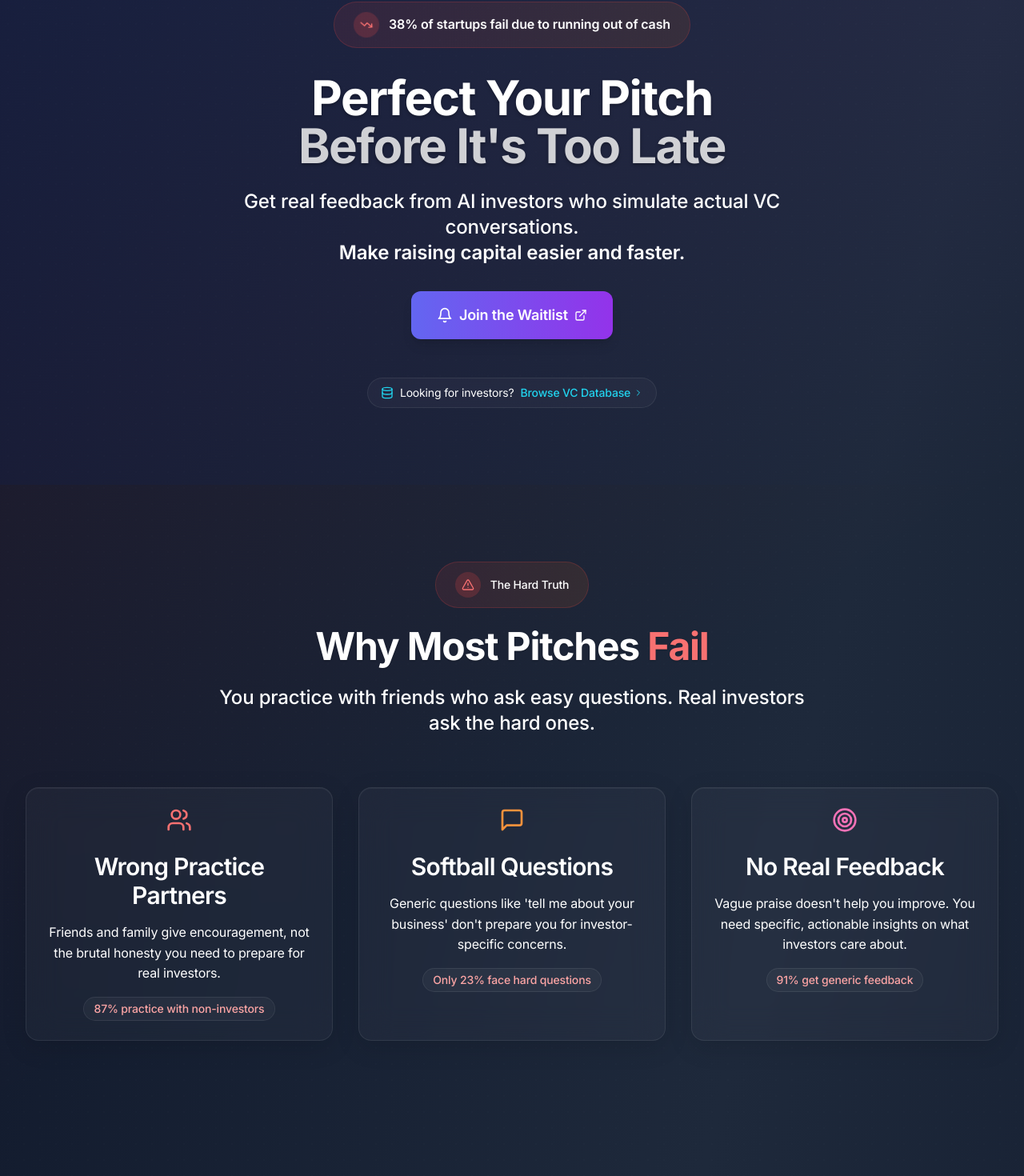
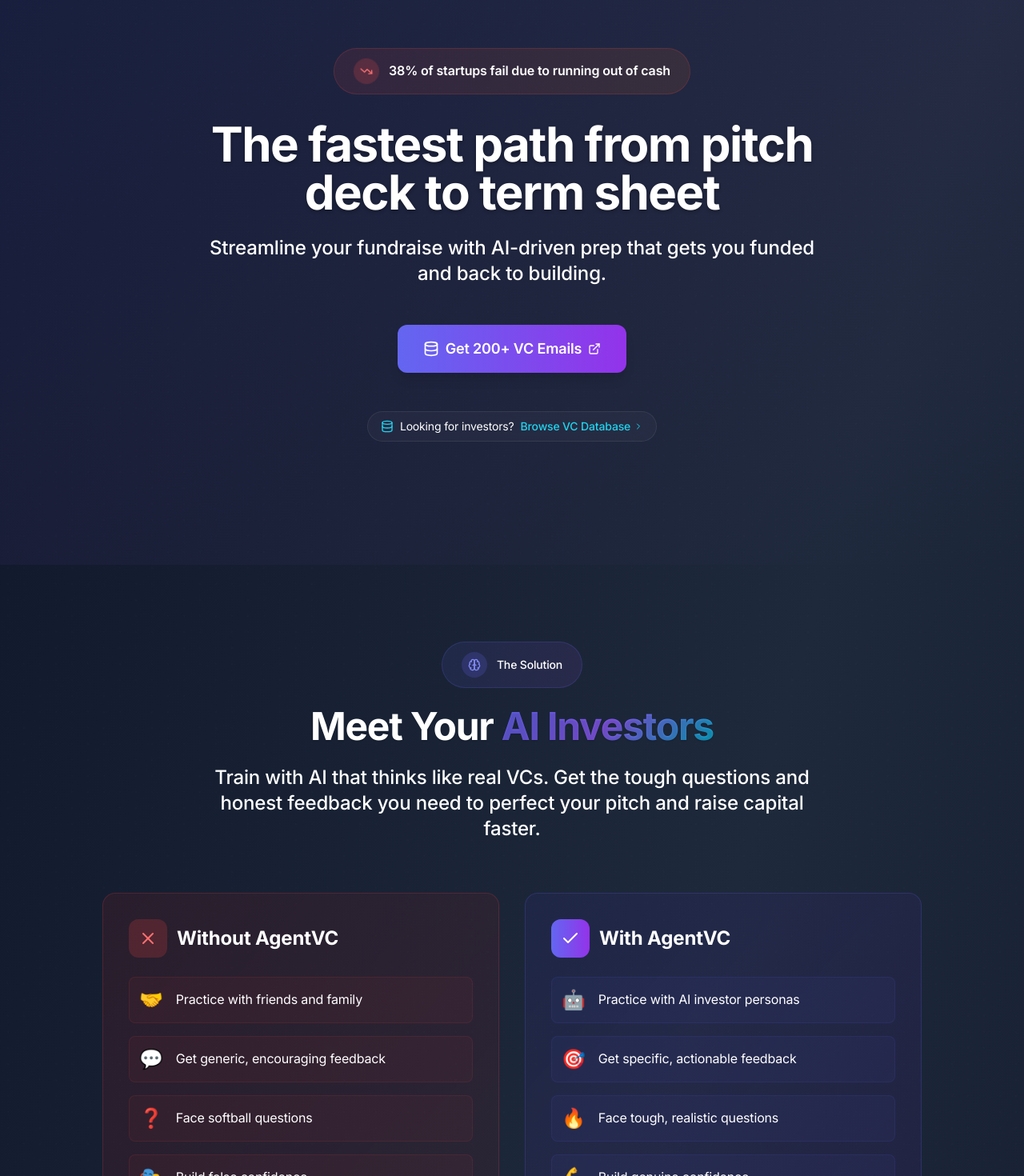
Before and after one commit to rohanvyas01/agentvc01, a React (Vite) app: page / in a window 1280 px wide. Shown: the part 160-1630 px from the top of the page at 80% size. Built offline with nearby package versions, Linux system fonts and the light colour scheme.

Commit message:
Update Landing Page with All Requested Changes

```diff
--- a/src/pages/LandingPage.tsx
+++ b/src/pages/LandingPage.tsx
@@ -55,19 +55,19 @@
 
       <Header />
 
-      {/* Hero Section */}
-      <section className="relative overflow-hidden">
+      {/* Hero Section - Centered */}
+      <section className="relative overflow-hidden flex items-center justify-center min-h-screen">
         <motion.div
           className="absolute inset-0 bg-gradient-to-br from-indigo-500/10 via-purple-500/5 to-transparent"
           style={{ y: y1 }}
         />
 
-        <div className="relative max-w-7xl mx-auto container-padding section-spacing">
+        <div className="relative max-w-4xl mx-auto container-padding text-center">
           <motion.div
             initial={{ opacity: 0, y: 30 }}
             animate={{ opacity: 1, y: 0 }}
             transition={{ duration: 0.8, ease: [0.4, 0, 0.2, 1] }}
-            className="text-center max-w-4xl mx-auto"
+            className="text-center"
           >
             {/* Announcement Badge */}
             <motion.div
@@ -92,20 +92,16 @@
               animate={{ opacity: 1, y: 0 }}
               transition={{ delay: 0.3, duration: 0.8 }}
             >
-              Perfect Your Pitch
-              <br />
-              <span className="text-white/80">Before It's Too Late</span>
+              The fastest path from pitch deck to term sheet
             </motion.h1>
 
             <motion.div
               initial={{ opacity: 0, y: 20 }}
               animate={{ opacity: 1, y: 0 }}
               transition={{ delay: 0.4, duration: 0.8 }}
-              className="text-subtitle mb-8 max-w-3xl mx-auto text-white"
+              className="text-subtitle mb-12 max-w-3xl mx-auto text-white"
             >
-              Get real feedback from AI investors who simulate actual VC conversations.
-              <br />
-              <span className="text-white font-semibold">Make raising capital easier and faster.</span>
+              Streamline your fundraise with AI-driven prep that gets you funded and back to building.
             </motion.div>
 
             <motion.div
@@ -126,8 +122,8 @@
                   transition={{ duration: 0.3 }}
                 />
                 <div className="relative z-10 flex items-center gap-2">
-                  <Bell className="w-5 h-5" />
-                  Join the Waitlist
+                  <Database className="w-5 h-5" />
+                  Get 200+ VC Emails
                   <ExternalLink className="w-4 h-4" />
                 </div>
               </motion.button>
@@ -154,93 +150,9 @@
         </div>
       </section>
 
-      {/* Problem Section */}
+      {/* Solution Section - Redesigned and Centered */}
       <section className="relative section-spacing">
-        <motion.div
-          className="absolute inset-0 bg-gradient-to-br from-red-500/5 via-transparent to-transparent"
-          style={{ y: y2 }}
-        />
-
-        <div className="relative max-w-7xl mx-auto container-padding">
-          <motion.div
-            initial={{ opacity: 0, y: 20 }}
-            whileInView={{ opacity: 1, y: 0 }}
-            transition={{ duration: 0.8 }}
-            viewport={{ once: true }}
-            className="text-center mb-16"
-          >
-            <motion.div
-              className="inline-flex items-center gap-3 bg-gradient-to-r from-red-500/10 to-orange-500/10 border border-red-500/20 rounded-full px-6 py-3 mb-6"
-              whileHover={{ scale: 1.05 }}
-            >
-              <div className="flex items-center justify-center w-8 h-8 bg-red-500/20 rounded-full">
-                <AlertTriangle className="w-4 h-4 text-red-400" />
-              </div>
-              <span className="text-sm font-medium text-white">The Hard Truth</span>
-            </motion.div>
-
-            <h2 className="text-headline mb-6 text-white">
-              Why Most Pitches <span className="text-red-400">Fail</span>
-            </h2>
-            <p className="text-subtitle max-w-3xl mx-auto text-white">
-              You practice with friends who ask easy questions. Real investors ask the hard ones.
-            </p>
-          </motion.div>
-
-          <div className="grid md:grid-cols-3 gap-8">
-            {[
-              {
-                icon: <Users className="w-8 h-8 text-red-400" />,
-                title: "Wrong Practice Partners",
-                description: "Friends and family give encouragement, not the brutal honesty you need to prepare for real investors.",
-                stat: "87% practice with non-investors"
-              },
-              {
-                icon: <MessageSquare className="w-8 h-8 text-orange-400" />,
-                title: "Softball Questions",
-                description: "Generic questions like 'tell me about your business' don't prepare you for investor-specific concerns.",
-                stat: "Only 23% face hard questions"
-              },
-              {
-                icon: <Target className="w-8 h-8 text-pink-400" />,
-                title: "No Real Feedback",
-                description: "Vague praise doesn't help you improve. You need specific, actionable insights on what investors care about.",
-                stat: "91% get generic feedback"
-              }
-            ].map((item, index) => (
-              <motion.div
-                key={index}
-                initial={{ opacity: 0, y: 20 }}
-                whileInView={{ opacity: 1, y: 0 }}
-                transition={{ duration: 0.6, delay: index * 0.2 }}
-                viewport={{ once: true }}
-                className="card hover-lift hover-glow text-center group"
-                whileHover={{ y: -4 }}
-              >
-                <motion.div
-                  className="flex justify-center mb-6"
-                  whileHover={{ scale: 1.1, rotate: 5 }}
-                  transition={{ duration: 0.3 }}
-                >
-                  {item.icon}
-                </motion.div>
-                <h3 className="text-title mb-4 text-white">{item.title}</h3>
-                <p className="text-white mb-4">{item.description}</p>
-                <motion.div
-                  className="inline-flex items-center gap-2 glass rounded-full px-3 py-1 border border-red-500/20"
-                  whileHover={{ scale: 1.05 }}
-                >
-                  <span className="text-sm text-red-300 font-medium">{item.stat}</span>
-                </motion.div>
-              </motion.div>
-            ))}
-          </div>
-        </div>
-      </section>
-
-      {/* Solution Section - Redesigned */}
-      <section className="relative section-spacing">
-        <div className="max-w-7xl mx-auto container-padding">
+        <div className="max-w-6xl mx-auto container-padding">
           <motion.div
             initial={{ opacity: 0, y: 20 }}
             whileInView={{ opacity: 1, y: 0 }}
@@ -267,8 +179,9 @@
             </p>
           </motion.div>
 
-          {/* Comparison Cards */}
-          <div className="grid lg:grid-cols-2 gap-8 max-w-6xl mx-auto">
+          {/* Comparison Cards - Centered */}
+          <div className="flex justify-center">
+            <div className="grid lg:grid-cols-2 gap-8 max-w-5xl w-full">
               {/* Traditional Practice */}
               <motion.div
                 initial={{ opacity: 0, x: -50 }}
@@ -350,6 +263,7 @@
                   </div>
                 </div>
               </motion.div>
+            </div>
           </div>
         </div>
       </section>
@@ -590,8 +504,8 @@
                   transition={{ duration: 0.3 }}
                 />
                 <div className="relative z-10 flex items-center gap-2">
-                  <Bell className="w-5 h-5" />
-                  Join the Waitlist
+                  <Database className="w-5 h-5" />
+                  Get 200+ VC Emails
                   <ExternalLink className="w-4 h-4" />
                 </div>
               </motion.button>
```
Lines whose indentation alone changed are shown as unchanged.
